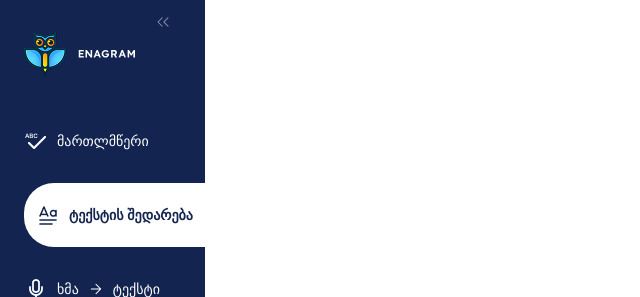
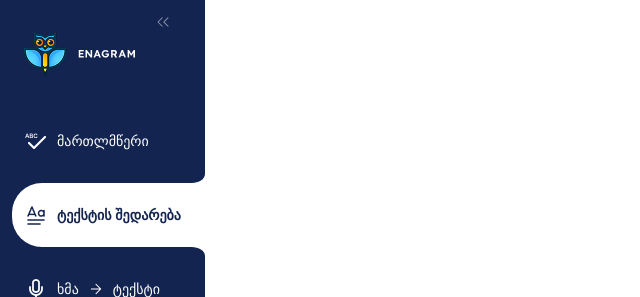
Before and after one commit to vakkko/Enagram-challenge, a React (Vite) app: page / in a window 1280 px wide. Shown: the top 297 px of the page, without its empty margins (0-640 px from the left). Built offline with nearby package versions, Linux system fonts and the light colour scheme.

Commit message:
fix(ui): render curved edges using ::before/::after.

```diff
--- a/src/components/Sidebar/SidebarMenu/MenuItem/menuItem.styled.ts
+++ b/src/components/Sidebar/SidebarMenu/MenuItem/menuItem.styled.ts
@@ -1,6 +1,6 @@
 import styled from "styled-components";
 
-export const MenuItemBox = styled.div<{ $background: boolean | undefined }>`
+export const MenuItemBox = styled.a<{ $background: boolean | undefined }>`
   display: flex;
   align-items: center;
   gap: 0.9rem;
@@ -19,11 +19,35 @@ export const MenuItemBox = styled.div<{ $background: boolean | undefined }>`
     font-weight: 700;
     }
 
-  background-color: var(--white);
-  width: 100%;
-  border-top-left-radius: 30px;
-  border-bottom-left-radius: 30px;
-  padding: 2rem 0 2rem 1.2rem;
+
+    margin-left:-1.2rem;
+    background-color: var(--white);
+    width: calc(100% + 1.2rem);
+    border-top-left-radius: 30px;
+    border-bottom-left-radius: 30px;
+    padding: 2rem 0 2rem 1.2rem;
+    position:relative;
+
+    &::before{
+    content:"";
+    position:absolute;
+    right:-1px;
+    top:-10px;
+    width:15px;
+    height:10px;
+    background-image:url(./images/curve-top.webp);
+
+    }
+
+    &::after{
+    content:"";
+    position:absolute;
+    right:-1px;
+    bottom:-10px;
+    width:15px;
+    height:10px;
+    background-image:url(./images/curve-bottom.webp);
+    }
 
   `}
 `;
--- a/src/components/Sidebar/SidebarMenu/SidebarMenu.tsx
+++ b/src/components/Sidebar/SidebarMenu/SidebarMenu.tsx
@@ -5,11 +5,13 @@ export default function SidebarMenu() {
   return (
     <SidebarMenuBox>
       <MenuItem icon={"./images/check.png"} text={"მართლმწერი"} />
+
       <MenuItem
         background
         icon={"./images/spelling.png"}
         text={"ტექსტის შედარება"}
       />
+
       <MenuItem
         icon={"./images/mic.png"}
         text={"ხმა"}
```
Also changed, not shown: public/images/curve-bottom.webp (added), public/images/curve-top.webp (added).
